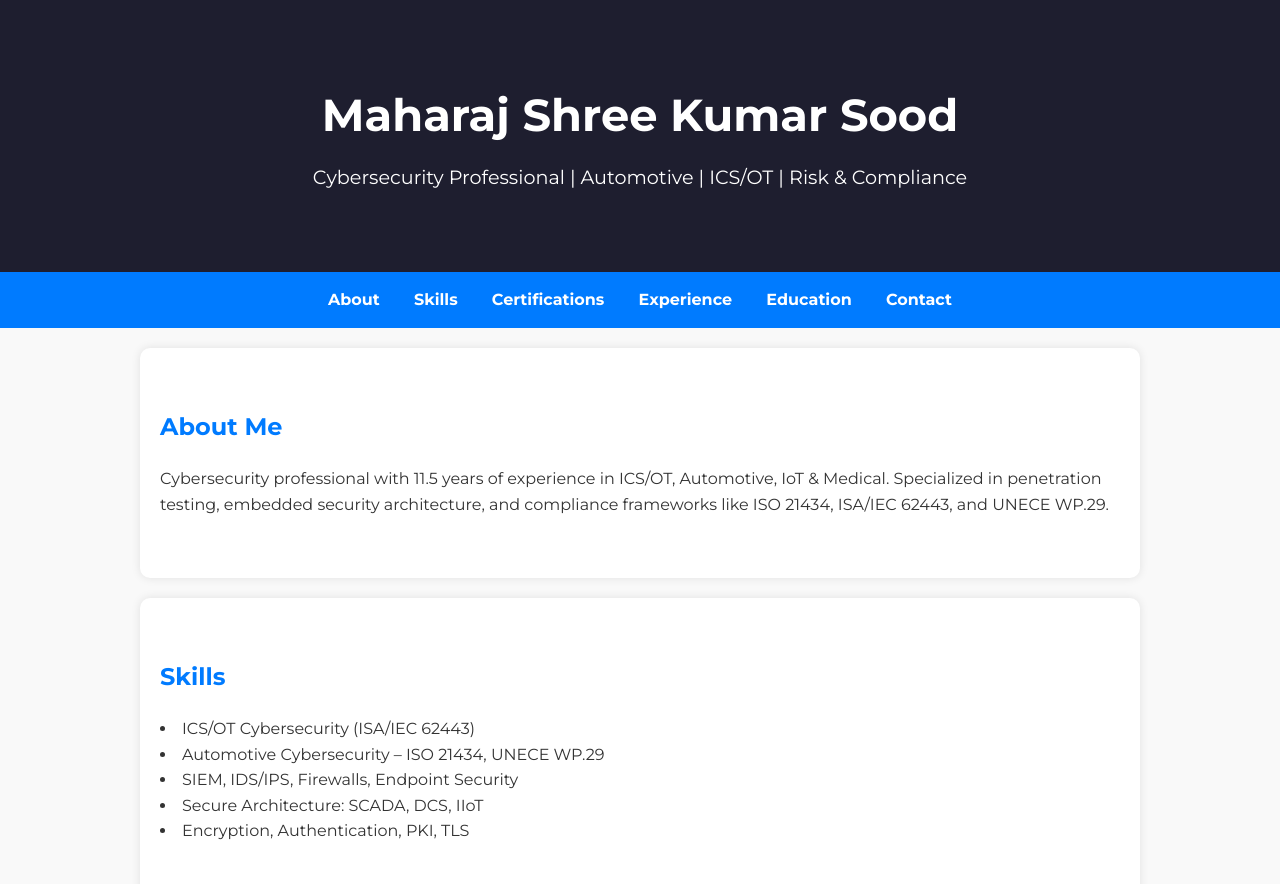
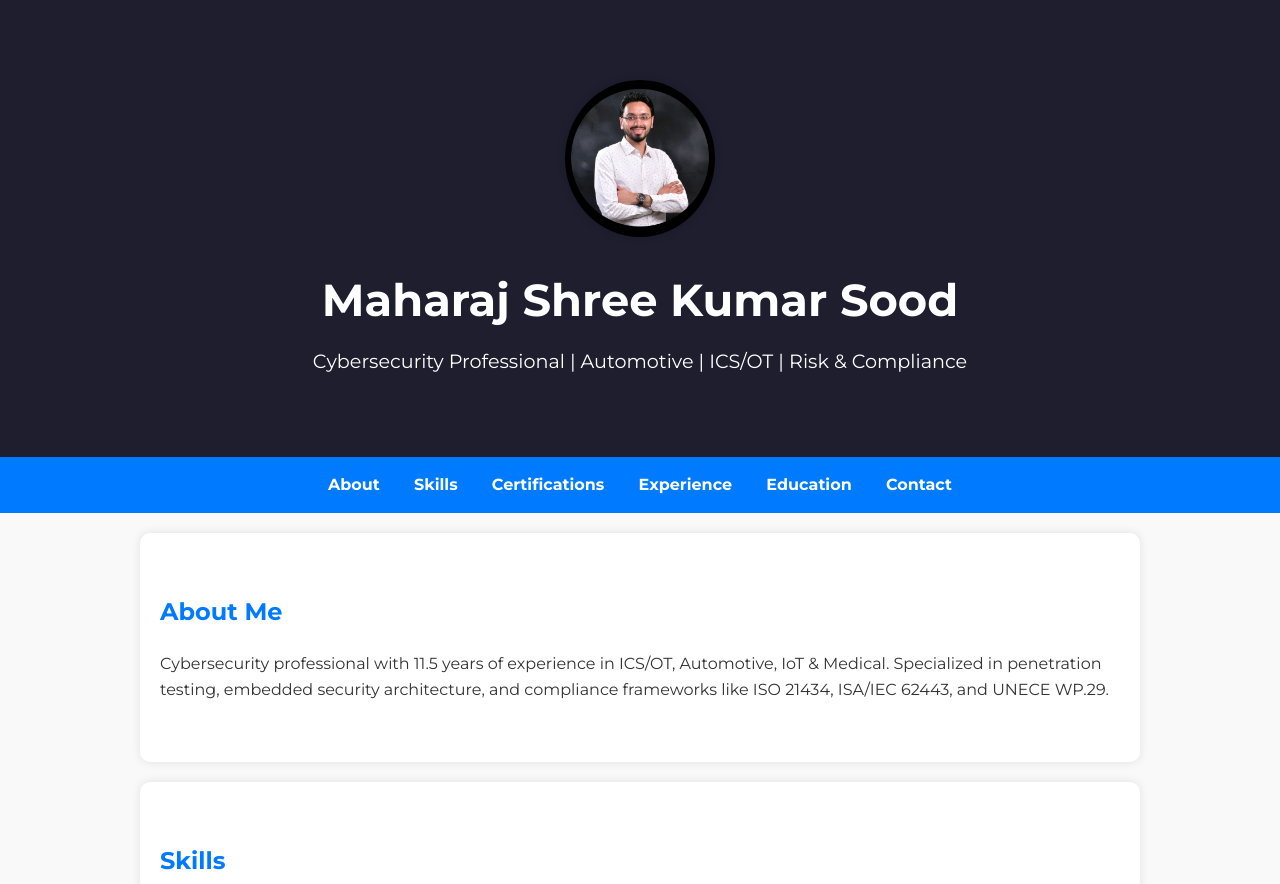
Before and after one commit to bharatvarshsingh-alt/cyber-profile, a plain HTML site: page index.html in a window 1280 px wide. Shown: the top 884 px of the page. Drawn offline with Linux system fonts and the light colour scheme.

Commit message:
Update index.html

```diff
--- a/index.html
+++ b/index.html
@@ -76,6 +76,7 @@
 <body>
 
 <header>
+  <img src="T0267811.jpg" alt="Maharaj Sood" style="width:150px; border-radius:50%; box-shadow: 0 0 8px rgba(0,0,0,0.2); margin-bottom: 20px;">
   <h1>Maharaj Shree Kumar Sood</h1>
   <p>Cybersecurity Professional | Automotive | ICS/OT | Risk & Compliance</p>
 </header>
```
